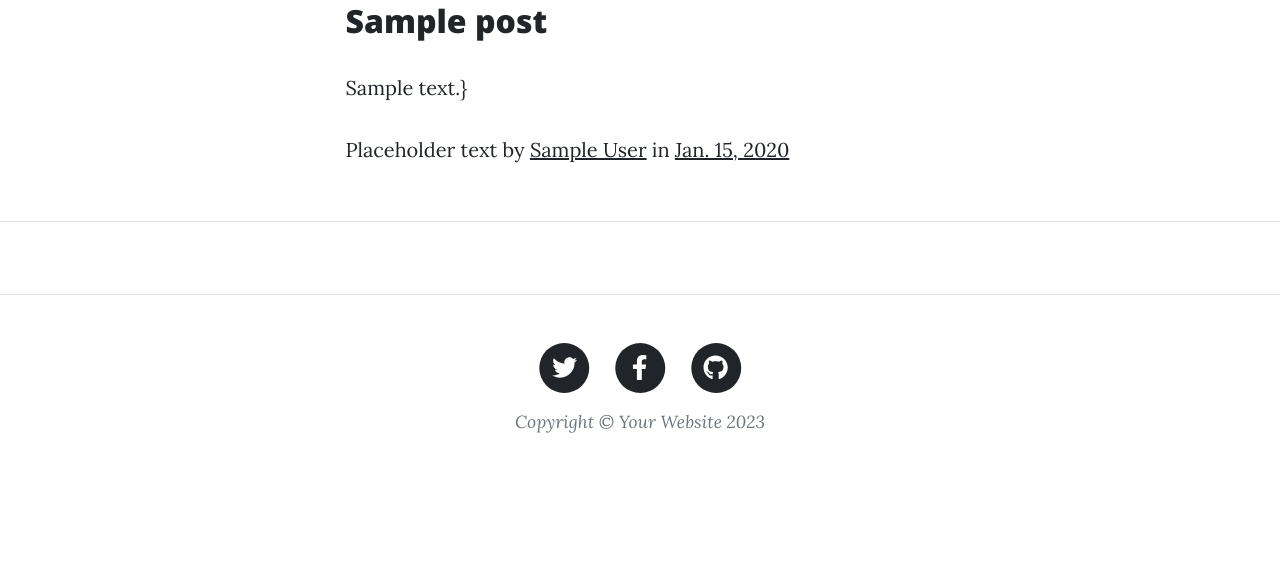
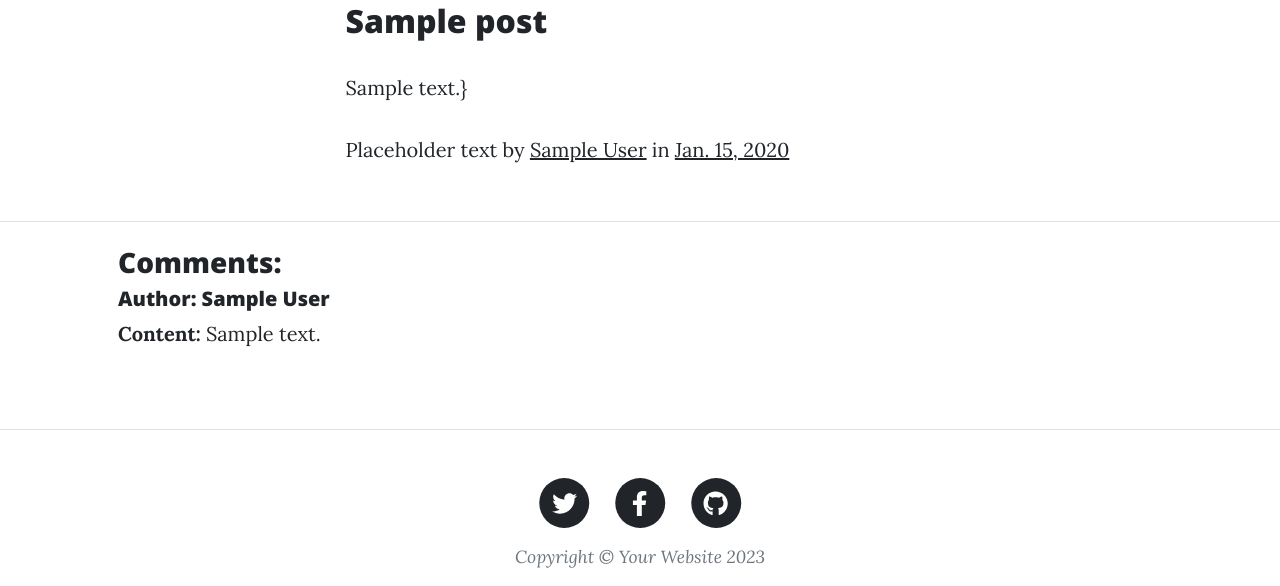
Before and after one commit to HosseinTahami/CW-98, a Django app: page /post/1/ in a window 1280 px wide. Shown: the part 578-1164 px from the top of the page. Before the commit the page ends 1011 px from the top, so only its background shows below. Run offline with Django 4.2, Linux system fonts and the light colour scheme; tables that the repository leaves empty hold one stand-in row (values such as "Sample post"); some libraries are stand-ins or nearby versions.

Commit message:
comments added

```diff
--- a/BlogPlatformProject/blog/views.py
+++ b/BlogPlatformProject/blog/views.py
@@ -18,7 +18,7 @@ def home(request):
         return render(request, 'index.html', context)
 
     else:
-        context = {'results':result}
+        #context = {'results':result}
         return render(request, 'index.html')
 
 def post_list(request):
@@ -30,7 +30,10 @@ def post_details(request, pk):
     context = {}
     if request.method == 'GET':
         post = Post.objects.get(id=pk)
-        context = {"post": post}
+        comments = Comment.objects.filter(Q(post__id=pk))
+        context = {"post": post,
+                   "comments":comments
+                   }
     return render(request, "Blog/post.html", context)
 
 
--- a/BlogPlatformProject/template/Blog/post.html
+++ b/BlogPlatformProject/template/Blog/post.html
@@ -26,8 +26,12 @@
 <!-- Post Comment-->
 <article class="mb-4">
     <div class="container px-4 px-lg-5">
+        <h3>Comments:</h3>
         <div class="row gx-4 gx-lg-5 justify-content-center">
-
+            {% for comment in comments %}
+            <h5>Author: {{comment.author}}</h5>
+            <p><strong>Content: </strong>{{comment.content}}</p>
+            {% endfor %}
         </div>
     </div>
 </article>
@@ -37,7 +41,7 @@
 <article class="mb-4">
     <div class="container px-4 px-lg-5">
 
-<form class=" row gx-4 gx-lg-5 justify-content-center needs-validation" >
+        <form class=" row gx-4 gx-lg-5 justify-content-center needs-validation">
 
         </form>
     </div>
```
Also changed, not shown: BlogPlatformProject/template/Blog/post_list.html (indentation only). Lines whose indentation alone changed are shown as unchanged.
